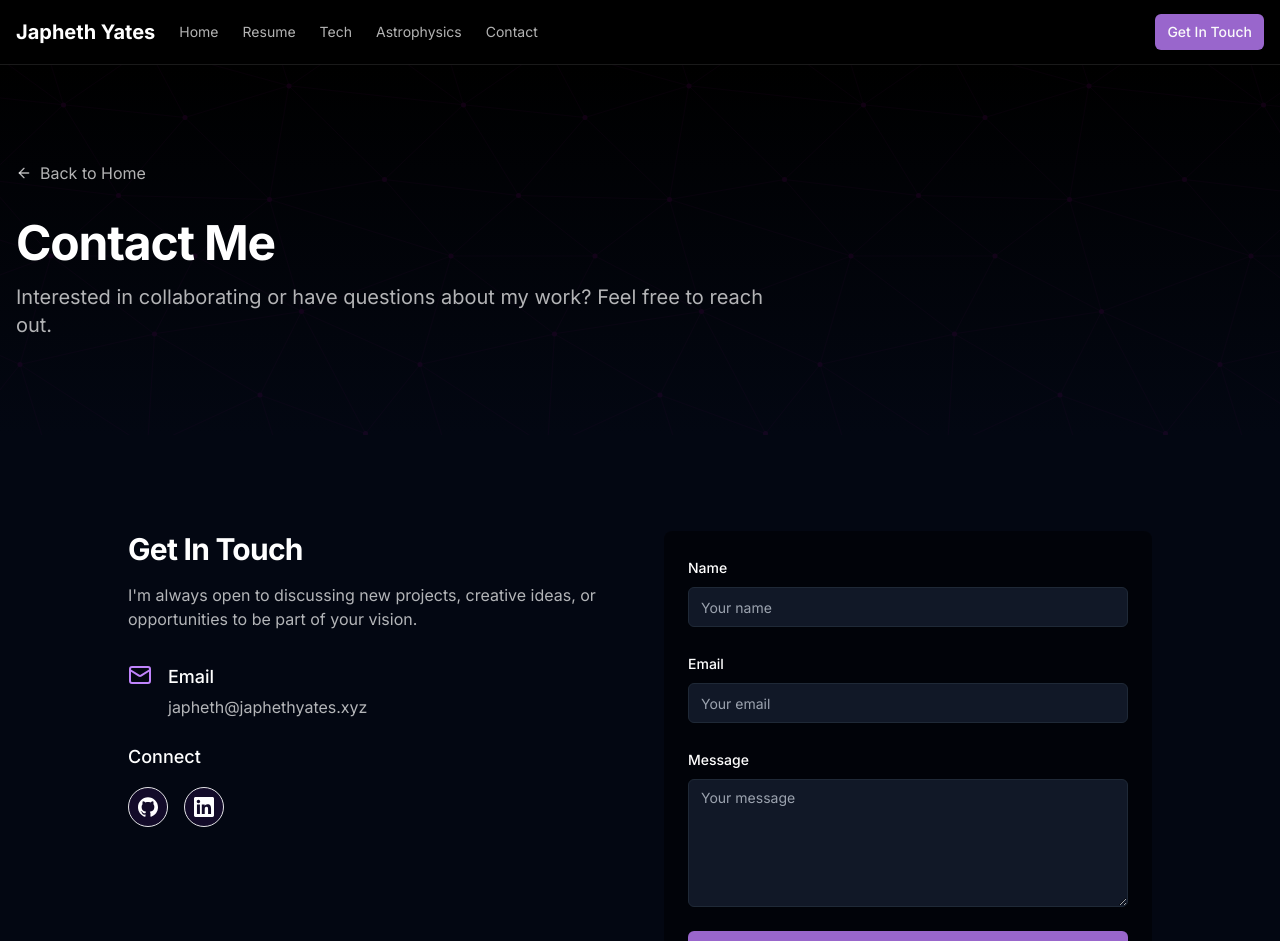
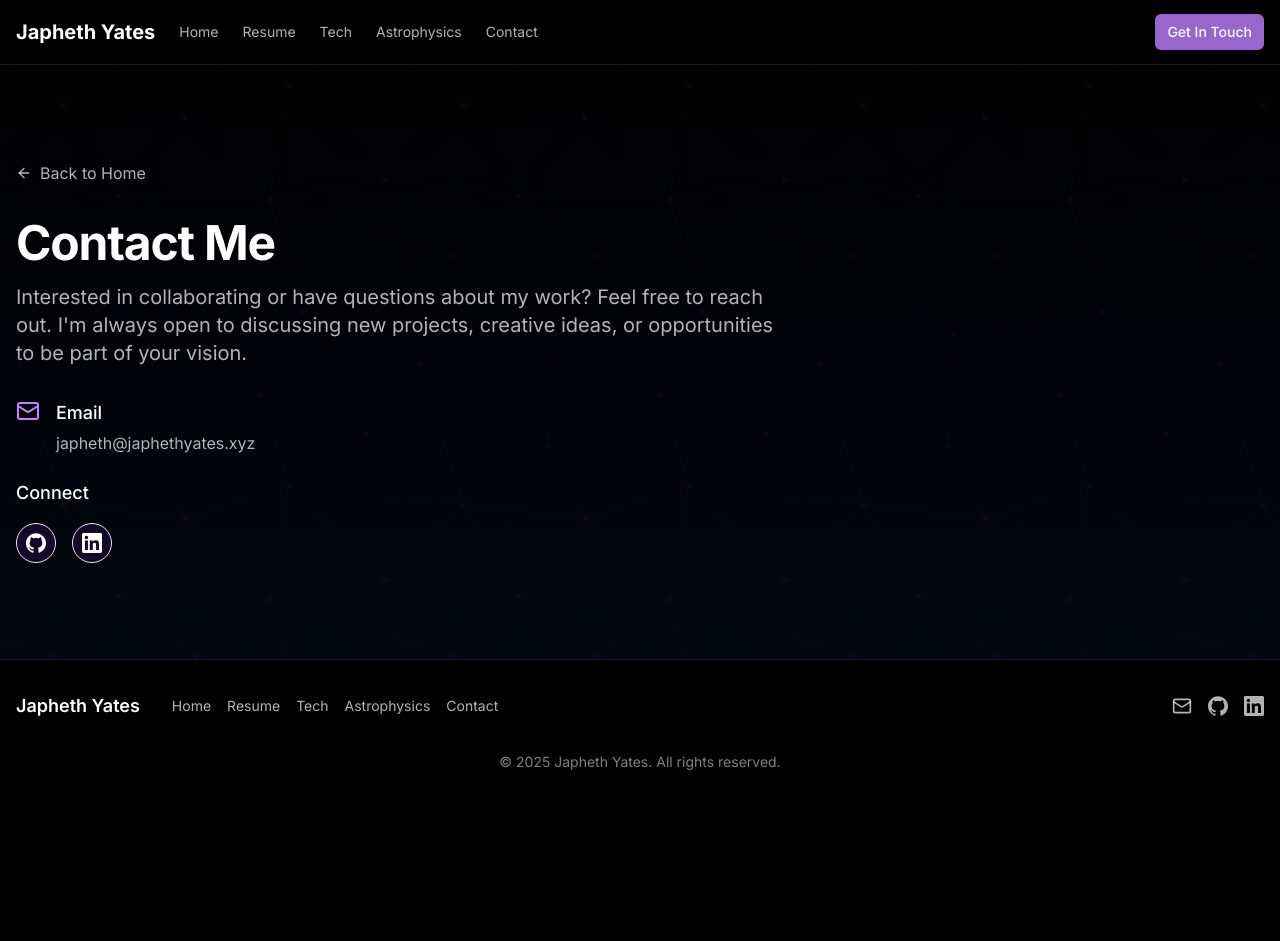
Before and after one commit to 0zero/0zero.github.io, a Next.js app: page /contact in a window 1280 px wide. Shown: the top 941 px of the page. After the commit the page ends 804 px from the top, so only its background shows below. Built offline with nearby package versions, Linux system fonts and the light colour scheme.

Commit message:
chore: remove contact form as we need extra service to use

```diff
--- a/app/contact/page.tsx
+++ b/app/contact/page.tsx
@@ -2,8 +2,7 @@ import Link from "next/link"
 import { ArrowLeft, Mail, Send } from "lucide-react"
 import { SiGithub, SiLinkedin } from "react-icons/si"
 import { Button } from "@/components/ui/button"
-import { Input } from "@/components/ui/input"
-import { Textarea } from "@/components/ui/textarea"
+
 
 export default function ContactPage() {
   return (
@@ -21,23 +20,11 @@ export default function ContactPage() {
           <div className="mt-8 max-w-3xl">
             <h1 className="text-3xl font-bold tracking-tight text-white sm:text-4xl md:text-5xl">Contact Me</h1>
             <p className="mt-4 text-lg text-white/70 md:text-xl">
-              Interested in collaborating or have questions about my work? Feel free to reach out.
+              Interested in collaborating or have questions about my work? Feel free to reach out. I'm always open to discussing
+              new projects, creative ideas, or opportunities to be part of your vision.
             </p>
           </div>
-        </div>
-      </section>
-
-      {/* Contact Form */}
-      <section className="bg-gray-950 py-16 md:py-24">
-        <div className="container px-4">
-          <div className="mx-auto grid max-w-5xl gap-12 md:grid-cols-2">
-            <div>
-              <h2 className="text-2xl font-bold tracking-tight text-white sm:text-3xl">Get In Touch</h2>
-              <p className="mt-4 text-white/70">
-                I'm always open to discussing new projects, creative ideas, or opportunities to be part of your vision.
-              </p>
-
-              <div className="mt-8 space-y-6">
+          <div className="mt-8 space-y-6">
                 <div className="flex items-start">
                   <Mail className="mr-4 h-6 w-6 text-purple-400" />
                   <div>
@@ -55,7 +42,7 @@ export default function ContactPage() {
                       size="icon"
                       className="rounded-full bg-purple-900/20 hover:bg-purple-900/40"
                     >
-                      <Link href="https://github.com" target="_blank" rel="noopener noreferrer" aria-label="GitHub">
+                      <Link href="https://github.com/0zero" target="_blank" rel="noopener noreferrer" aria-label="GitHub">
                         <SiGithub className="h-5 w-5" />
                       </Link>
                     </Button>
@@ -65,55 +52,13 @@ export default function ContactPage() {
                       size="icon"
                       className="rounded-full bg-purple-900/20 hover:bg-purple-900/40"
                     >
-                      <Link href="https://linkedin.com" target="_blank" rel="noopener noreferrer" aria-label="LinkedIn">
+                      <Link href="https://www.linkedin.com/in/japhethyates/" target="_blank" rel="noopener noreferrer" aria-label="LinkedIn">
                         <SiLinkedin className="h-5 w-5" />
                       </Link>
                     </Button>
                   </div>
                 </div>
               </div>
-            </div>
-
-            <div className="rounded-lg bg-black/50 p-6">
-              <form className="space-y-6">
-                <div className="space-y-2">
-                  <label htmlFor="name" className="text-sm font-medium text-white">
-                    Name
-                  </label>
-                  <Input
-                    id="name"
-                    placeholder="Your name"
-                    className="border-gray-800 bg-gray-900 text-white placeholder:text-gray-400"
-                  />
-                </div>
-                <div className="space-y-2">
-                  <label htmlFor="email" className="text-sm font-medium text-white">
-                    Email
-                  </label>
-                  <Input
-                    id="email"
-                    type="email"
-                    placeholder="Your email"
-                    className="border-gray-800 bg-gray-900 text-white placeholder:text-gray-400"
-                  />
-                </div>
-                <div className="space-y-2">
-                  <label htmlFor="message" className="text-sm font-medium text-white">
-                    Message
-                  </label>
-                  <Textarea
-                    id="message"
-                    placeholder="Your message"
-                    className="min-h-32 border-gray-800 bg-gray-900 text-white placeholder:text-gray-400"
-                  />
-                </div>
-                <Button type="submit" className="w-full">
-                  Send Message
-                  <Send className="ml-2 h-4 w-4" />
-                </Button>
-              </form>
-            </div>
-          </div>
         </div>
       </section>
     </div>
```
